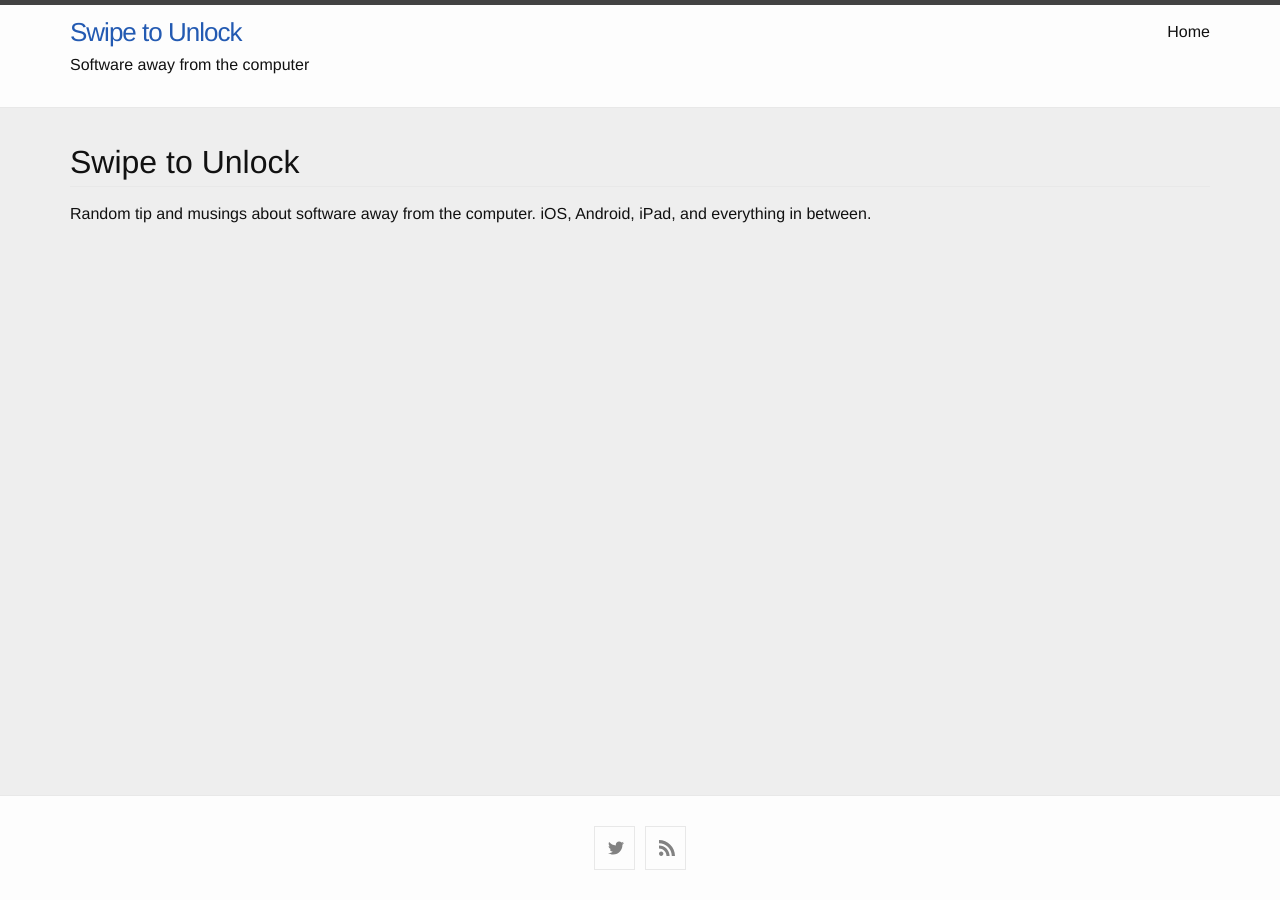
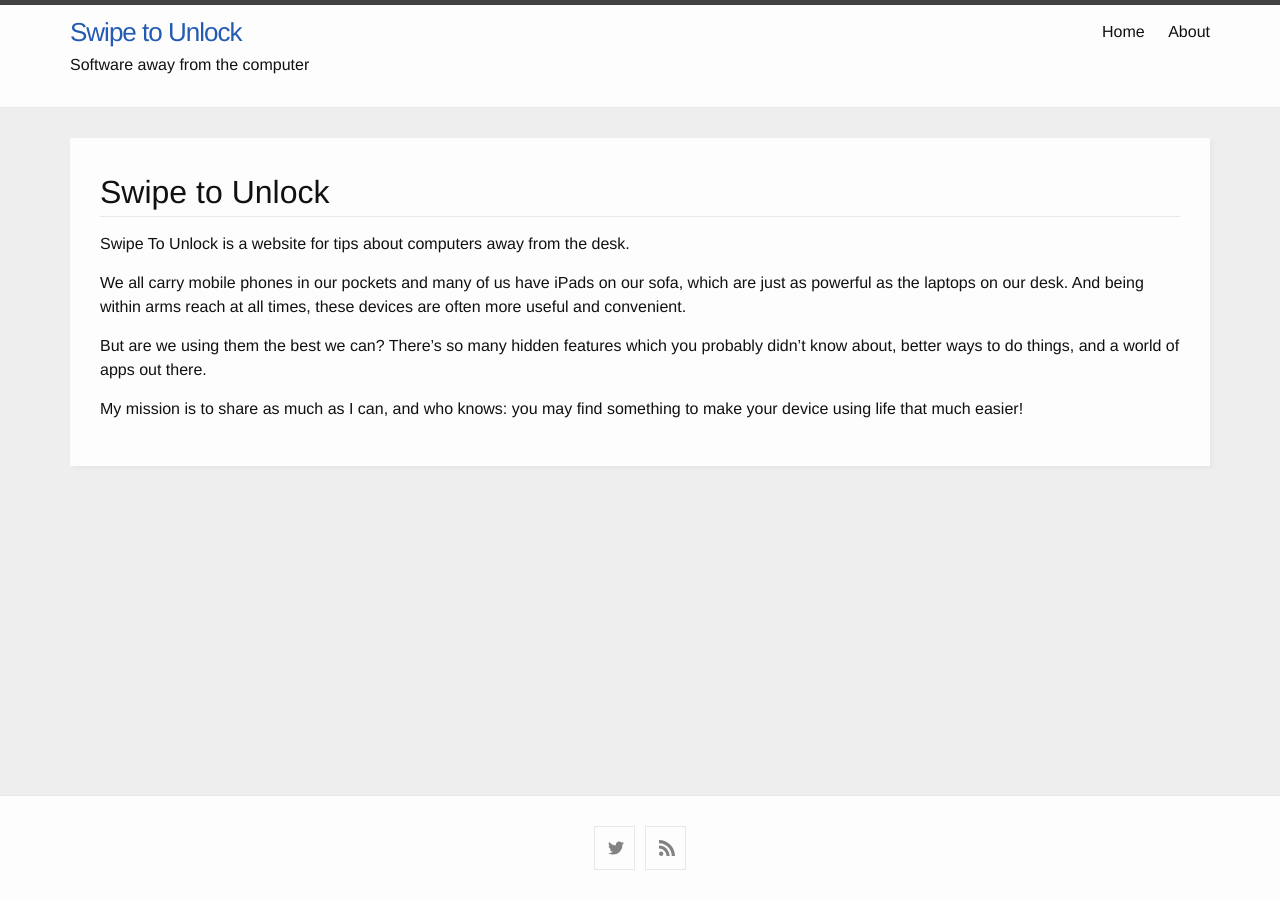
Before and after one commit to thatdamnqa/swipetounlock, a Jekyll site: the page built from about.html, in a window 1280 px wide. Built offline with Jekyll 4.4.1, drawn with Linux system fonts in a browser that asks for light colours.

Commit message:
Add about page

```diff
--- a/_includes/header.html
+++ b/_includes/header.html
@@ -4,7 +4,7 @@
     {%- assign default_paths = site.pages | map: "path" -%}
     {%- assign page_paths = site.header_pages | default: default_paths -%}
     {%- assign titles_size = site.pages | map: 'title' | join: '' | size -%}
-    <a class="site-title" rel="author" href="{{ "/" | relative_url }}">{{ site.title | escape }}</a>
+    <a class="site-title" rel="author" href="/">{{ site.title | escape }}</a>
     {%- if titles_size > 0 -%}
       <nav class="site-nav">
         <input type="checkbox" id="nav-trigger" class="nav-trigger" />
@@ -18,9 +18,7 @@
 
         <div class="trigger">
           <a class="page-link" href="/">Home</a>
-          {%- for path in page_paths -%}
-              {%- assign my_page = site.pages | where: "path", path | first -%}
-          {%- endfor -%}
+          <a class="page-link" href="/about">About</a>
         </div>
       </nav>
     {%- endif -%}
--- a/about.html
+++ b/about.html
@@ -2,5 +2,17 @@
 layout: default
 title: About
 ---
-<h2>Swipe to Unlock</h2>
-Random tip and musings about software away from the computer. iOS, Android, iPad, and everything in between.
+<div class="post">
+    <h2>Swipe to Unlock</h2>
+    <p>Swipe To Unlock is a website for tips about computers away from the desk.</p>
+
+    <p>We all carry mobile phones in our pockets and many of us have iPads on our sofa, which are just as powerful as
+        the laptops on our desk. And being within arms reach at all times, these devices are often more useful and
+        convenient.</p>
+
+    <p>But are we using them the best we can? There’s so many hidden features which you probably didn’t know about,
+        better ways to do things, and a world of apps out there.</p>
+
+    <p>My mission is to share as much as I can, and who knows: you may find something to make your device using life
+        that much easier!</p>
+</div>
```
Also changed, not shown: 1 other file.
